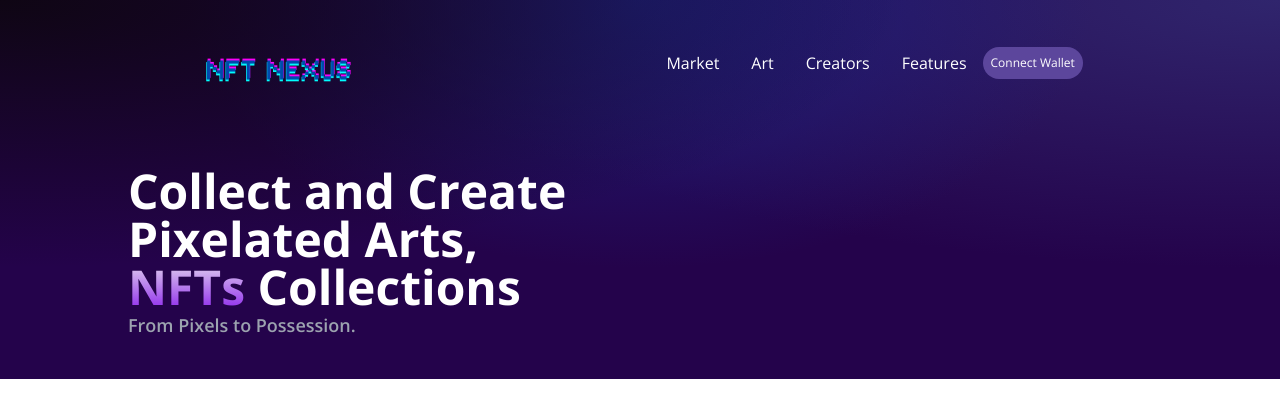
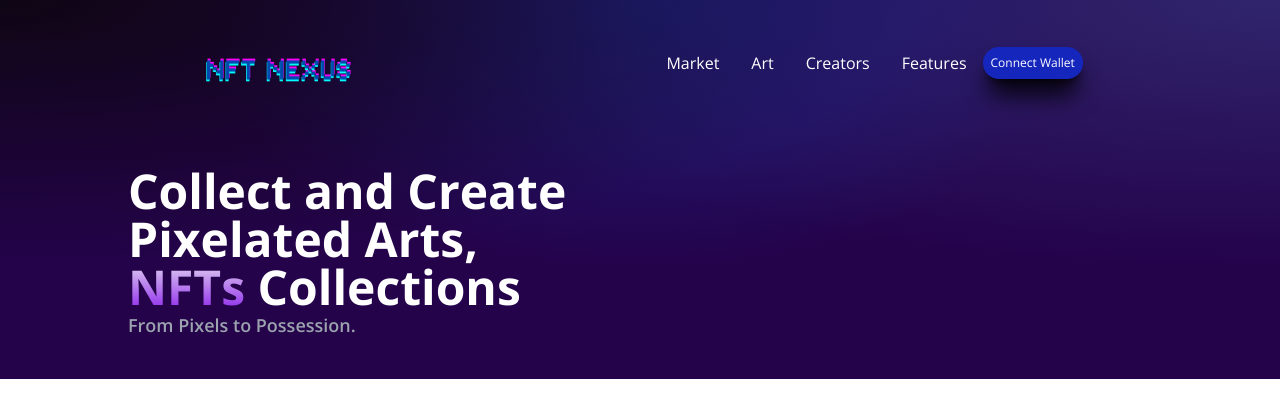
Before and after one commit to NayanSubedi/NFTNexus, a React (Create React App) app: page / in a window 1280 px wide. Shown: the top 418 px of the page. Built offline with nearby package versions, Linux system fonts and the light colour scheme.

Commit message:
Header updated

```diff
--- a/src/components/Header.jsx
+++ b/src/components/Header.jsx
@@ -15,7 +15,7 @@ const Header = () => {
             <li className='mx-4 cursor-pointer'>Features</li>
         </ul>
 
-        <button className='shadow-s shadow-blue text-white bg-[#5C469C] hover:bg-[#122b28] md:text-xs p-2 rounded-full'>
+        <button className='shadow-xl shadow-black text-white bg-[#1526bd] hover:bg-[#b45609] md:text-xs p-2 rounded-full'>
             Connect Wallet
         </button>
     </div>
```
